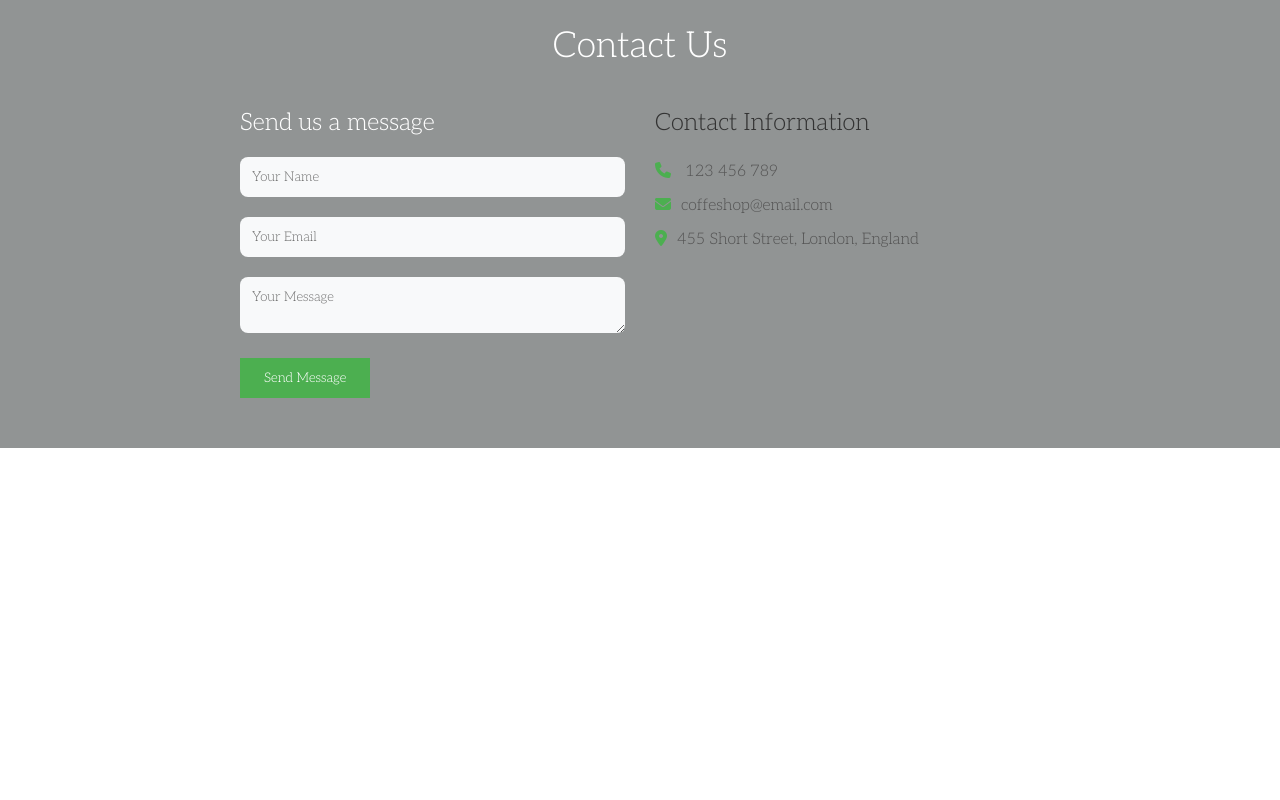
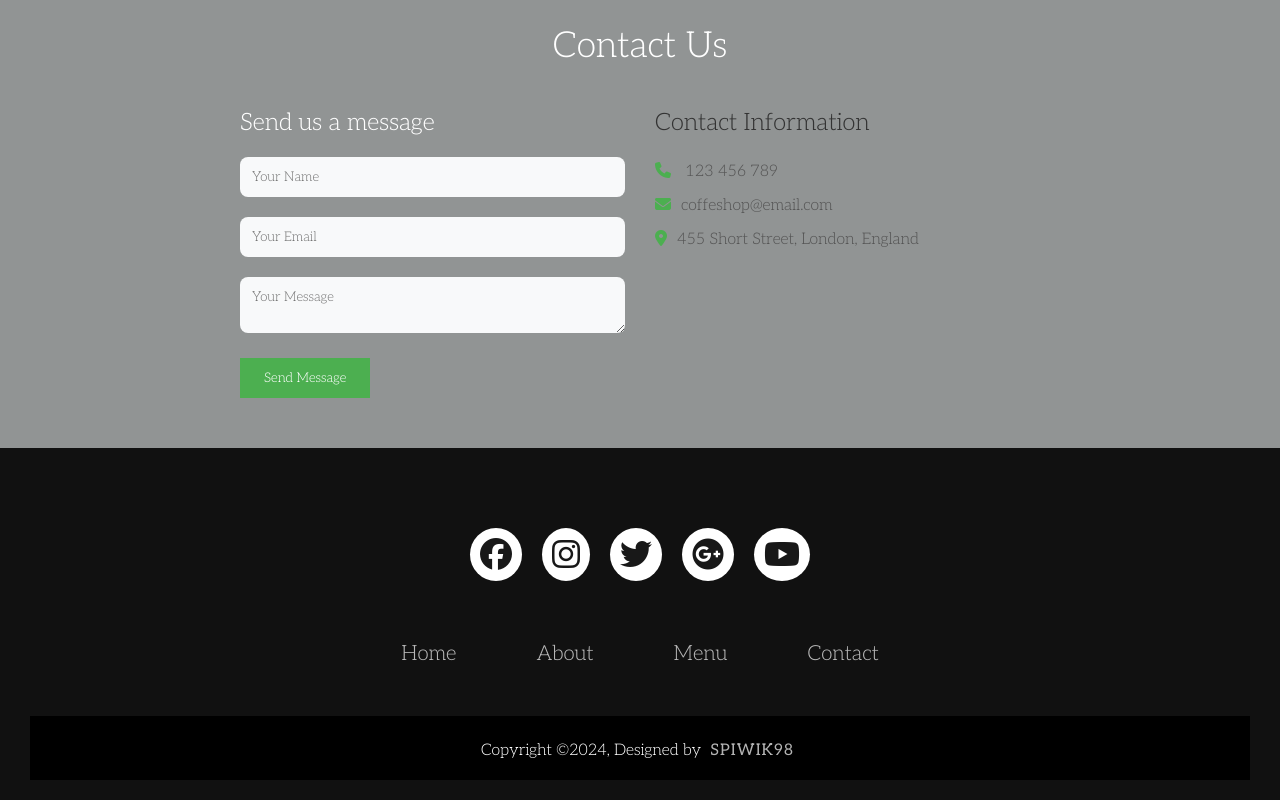
Before and after one commit to spiwik98/Coffee_Shop, a plain HTML site: page index.html in a window 1280 px wide. Shown: the part 2123-2923 px from the top of the page. Before the commit the page ends 2571 px from the top, so only its background shows below. Drawn offline with Linux system fonts and the light colour scheme.

Commit message:
footer commit

```diff
--- a/index.html
+++ b/index.html
@@ -183,6 +183,29 @@
     </div>
 </div>
 
+<!--Footer-->
+<div class="footer">
+    <div class="footer-container">
+        <div class="social-icon">
+            <a href=""><i class="fa-brands fa-facebook"></i></a>
+            <a href=""><i class="fa-brands fa-instagram"></i></a>
+            <a href=""><i class="fa-brands fa-twitter"></i></a>
+            <a href=""><i class="fa-brands fa-google-plus"></i></a>
+            <a href=""><i class="fa-brands fa-youtube"></i></a>
+        </div>
+        <div class="footer-navigation">
+            <ul>
+                <li><a href="">Home</a></li>
+                <li><a href="">About</a></li>
+                <li><a href="">Menu</a></li>
+                <li><a href="">Contact</a></li>
+            </ul>
+        </div>
+        <div class="footer-btm">
+            <p>Copyright &copy;2024, Designed by <span class="designer">spiwik98</span></p>
+        </div>
+    </div>
+</div>
 </body>
 
 </html>
--- a/style.css
+++ b/style.css
@@ -150,7 +150,7 @@ p{
 .logos{
   overflow: hidden;
   padding: 60px 0;
-  background: #919494;
+  background: #e5ca93;
   white-space: nowrap;
 }
 
@@ -374,3 +374,82 @@ button:hover{
   color: #4caf50;
   margin-right: 10px;
 }
+
+.footer{
+  background-color: #111;
+}
+
+.footer-container{
+  width: 100%;
+  padding: 70px 30px 20px;
+}
+
+.social-icon{
+  display: flex;
+  justify-content: center;
+}
+
+.social-icon a{
+  text-decoration: none;
+  padding: 10px;
+  background-color: white;
+  margin: 10px;
+  border-radius: 50%;
+}
+
+.social-icon a i{
+  font-size: 2em;
+  color: black;
+  opacity: 0.9;
+}
+
+.social-icon a:hover{
+  background-color: #111;
+  transition: 0.5s;
+}
+
+.social-icon a:hover i{
+  color: white;
+  transition: 0.5s;
+}
+
+.footer-navigation{
+  margin: 30px 0;
+}
+
+.footer-navigation ul{
+  display: flex;
+  justify-content: center;
+  list-style: none;
+}
+
+.footer-navigation ul li a{
+  color: white;
+  margin: 20px;
+  text-decoration: none;
+  font-size: 1.3em;
+  opacity: 0.7;
+  transition: 0.5s;
+}
+
+.footer-navigation ul li a:hover{
+  opacity: 1;
+}
+
+.footer-btm{
+  background-color: #000;
+  padding: 20px;
+  text-align: center;
+}
+
+.footer-btm p{
+  color: white;
+}
+
+.designer{
+  opacity: 0.7;
+  text-transform: uppercase;
+  letter-spacing: 1px;
+  font-weight: 400;
+  margin: 0px 5px;
+}
```
